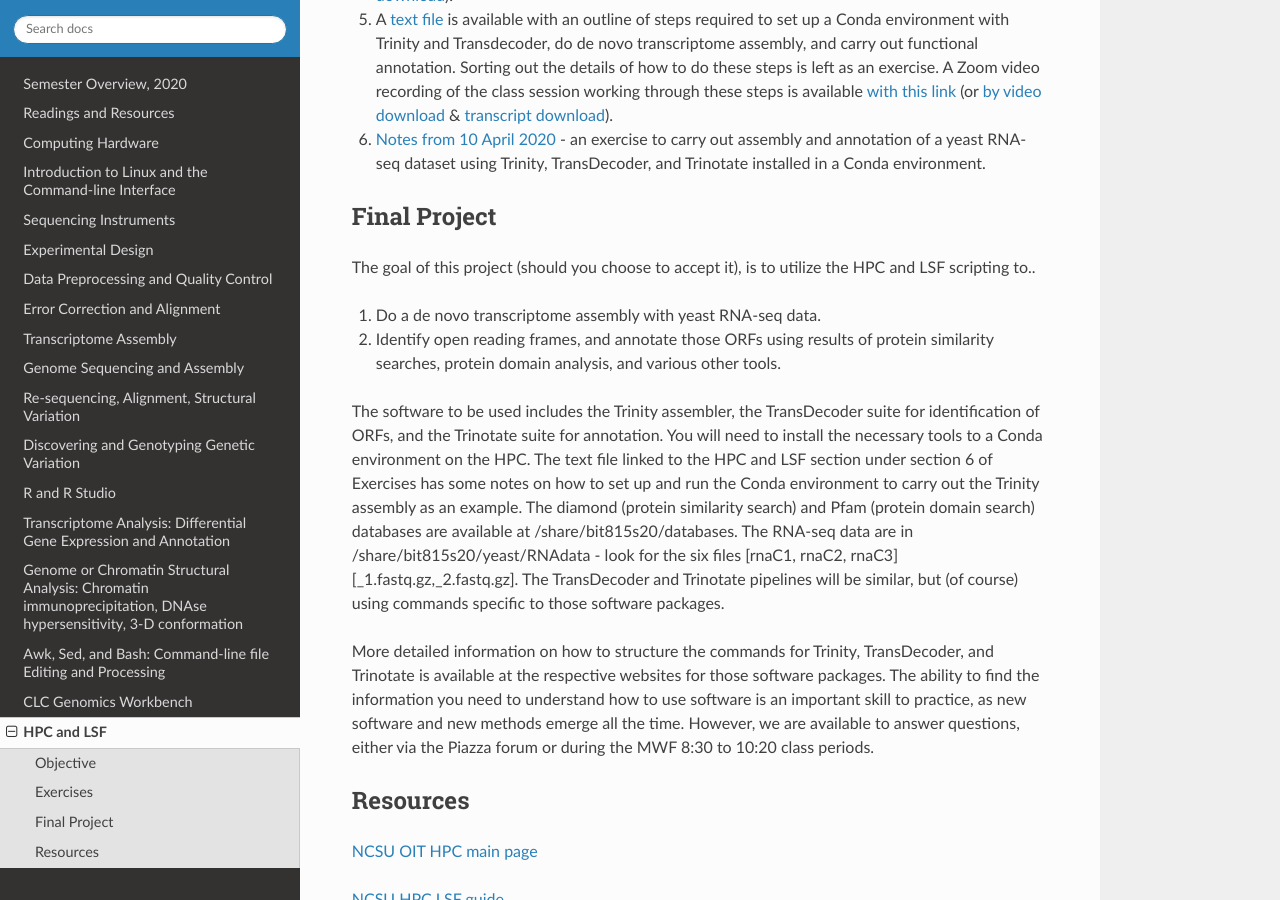
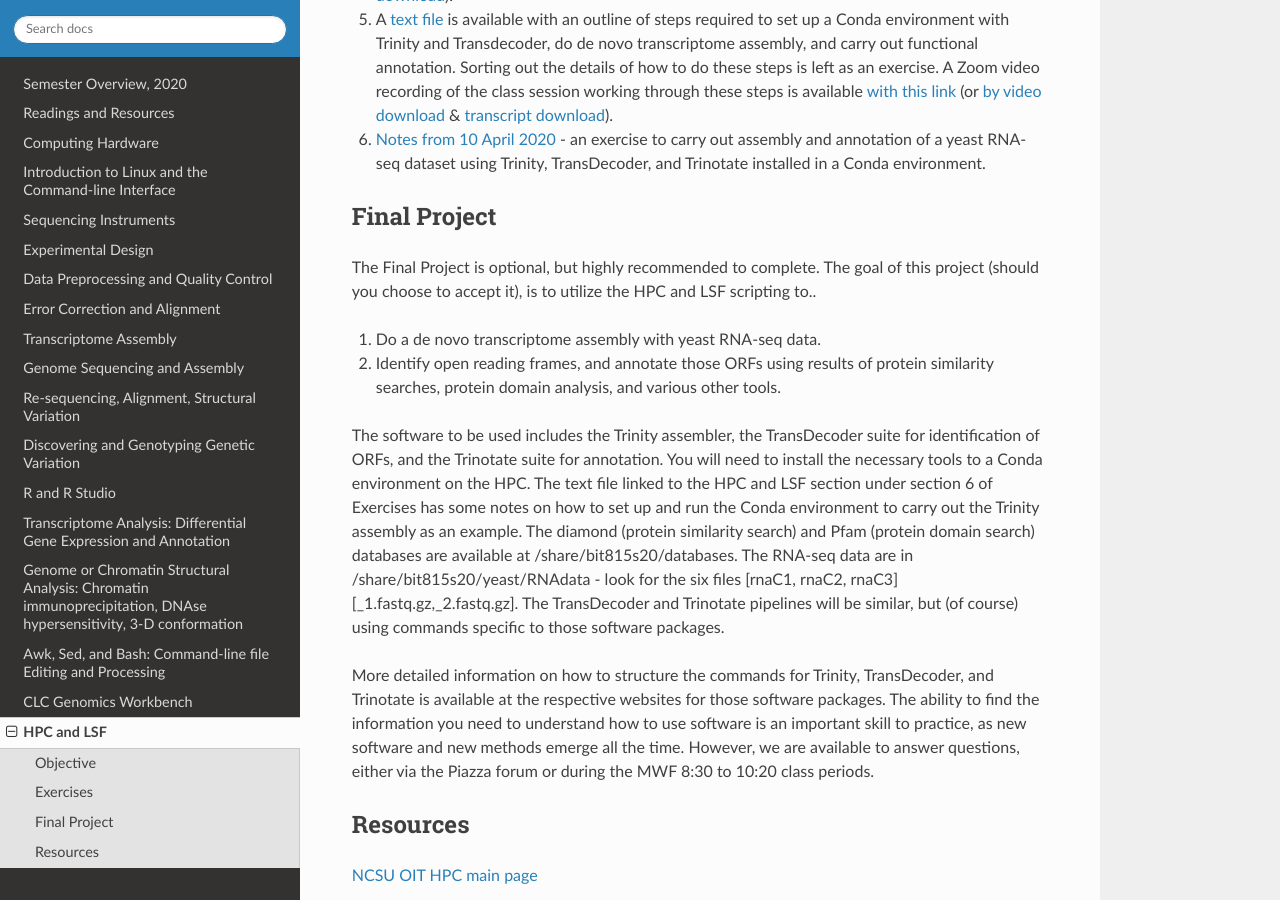
Before and after one commit to rwhetten/DeepSeqAnalysis, a Sphinx documentation site: the page built from docs/source/HPC.rst, in a window 1280 px wide and 900 px high, scrolled down 808 px. Built offline with Sphinx 7.4.7 and the Read the Docs theme 2.0.0, drawn with Linux system fonts in a browser that asks for light colours.

Commit message:
Update HPC.rst

```diff
--- a/docs/source/HPC.rst
+++ b/docs/source/HPC.rst
@@ -36,7 +36,7 @@ Using NC State University's High-Performance Computing (HPC) Service:
 Final Project
 *************
 
-The goal of this project (should you choose to accept it), is to utilize the HPC and LSF scripting to..
+The Final Project is optional, but highly recommended to complete. The goal of this project (should you choose to accept it), is to utilize the HPC and LSF scripting to..
 
 
 1. Do a de novo transcriptome assembly with yeast RNA-seq data.
```
